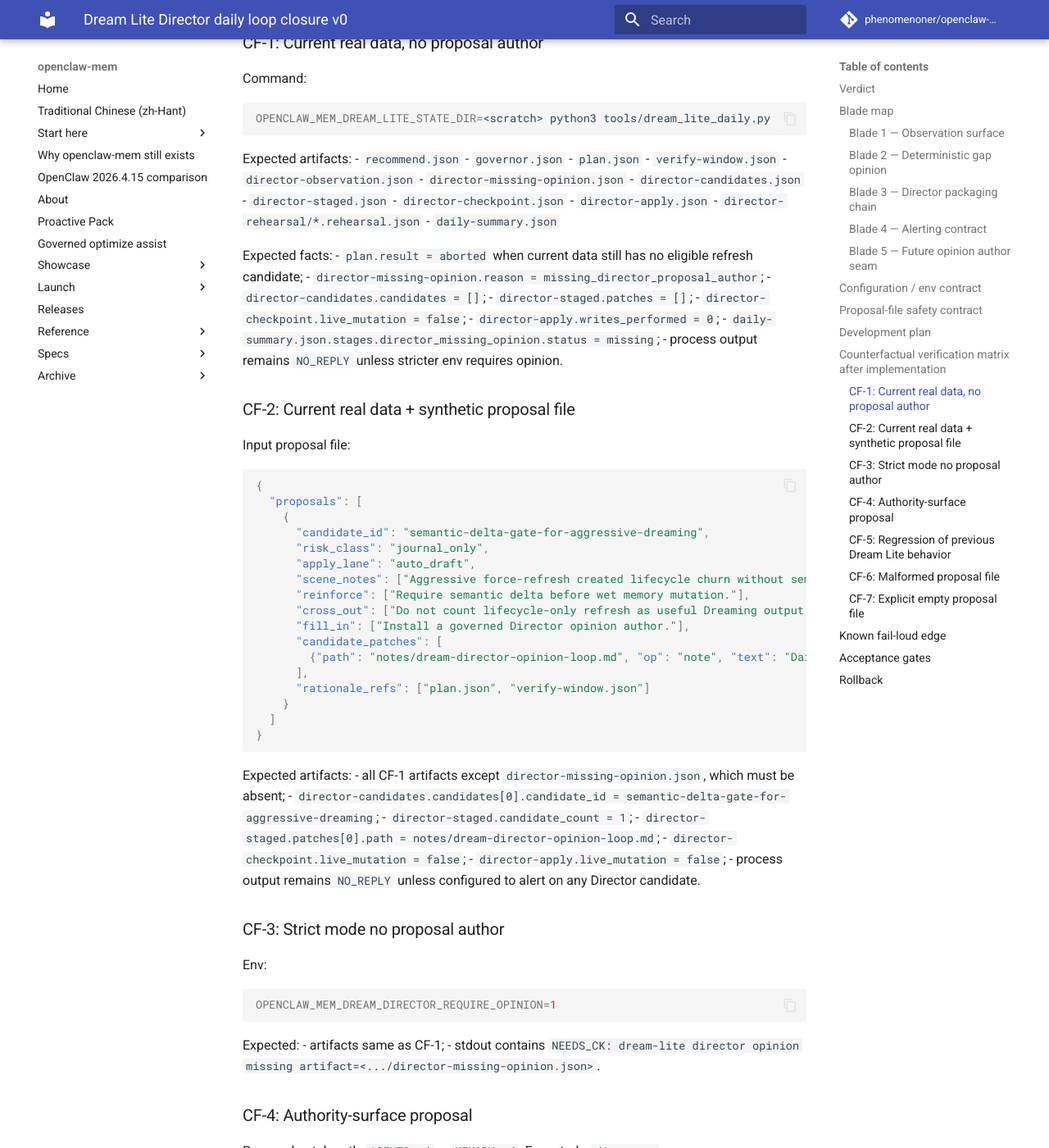
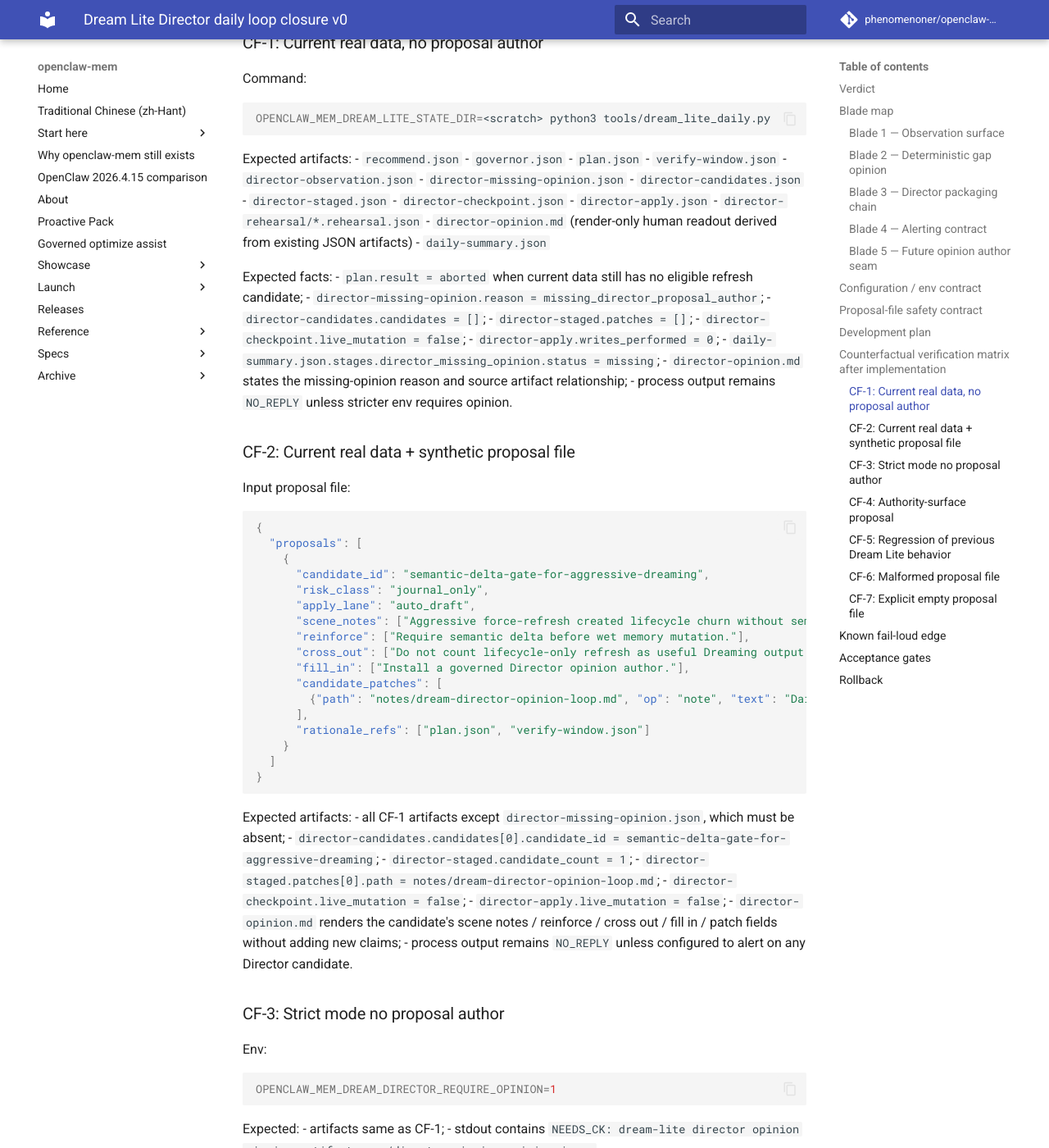
Before and after one commit to phenomenoner/openclaw-mem, an MkDocs documentation site: the page built from docs/specs/dream-lite-director-daily-loop-closure-v0.md, in a window 1280 px wide and 1400 px high, scrolled down 4562 px. Shown: the whole window at 82% size. Built offline with MkDocs 1.6.1 and Material for MkDocs 9.7.7, drawn with Linux system fonts in a browser that asks for light colours; comment, search, counter and statistics services are not loaded; some of the changed text lies outside the part shown.

Commit message:
docs: add dream director opinion readout artifact

```diff
--- a/docs/specs/dream-lite-director-daily-loop-closure-v0.md
+++ b/docs/specs/dream-lite-director-daily-loop-closure-v0.md
@@ -169,6 +169,7 @@
 - `director-checkpoint.json`
 - `director-apply.json`
 - `director-rehearsal/*.rehearsal.json`
+- `director-opinion.md` (render-only human readout derived from existing JSON artifacts)
 - `daily-summary.json`
 
 Expected facts:
@@ -179,6 +180,7 @@
 - `director-checkpoint.live_mutation = false`;
 - `director-apply.writes_performed = 0`;
 - `daily-summary.json.stages.director_missing_opinion.status = missing`;
+- `director-opinion.md` states the missing-opinion reason and source artifact relationship;
 - process output remains `NO_REPLY` unless stricter env requires opinion.
 
 ### CF-2: Current real data + synthetic proposal file
@@ -209,6 +211,7 @@
 - `director-staged.patches[0].path = notes/dream-director-opinion-loop.md`;
 - `director-checkpoint.live_mutation = false`;
 - `director-apply.live_mutation = false`;
+- `director-opinion.md` renders the candidate's scene notes / reinforce / cross out / fill in / patch fields without adding new claims;
 - process output remains `NO_REPLY` unless configured to alert on any Director candidate.
 
 ### CF-3: Strict mode no proposal author
@@ -268,7 +271,7 @@
 - Existing cron schedule remains unchanged unless CK explicitly approves config changes.
 - Daily controller never passes `--allow-authority-rehearsal`.
 - Proposal file reads enforce the 256 KiB / 20 proposal / 40000-byte serialized proposal caps.
-- `daily-summary.json` aggregates all stage refs/status and `needs_ck` truth.
+- `daily-summary.json` aggregates all stage refs/status and `needs_ck` truth, including `stages.director_opinion.ref`.
 
 ## Rollback
 
```
